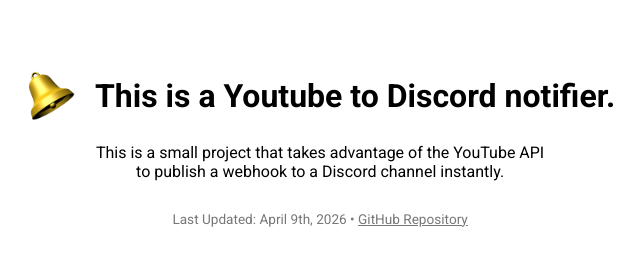
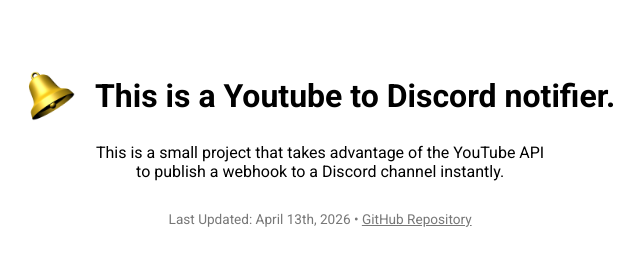
Before and after one commit to mbalalaj10/simple-yt-notifier, a website: page public/index.html in a window 1280 px wide. Shown: the full height of the page, 85-725 px from the left. Drawn offline with Linux system fonts and the light colour scheme.

Commit message:
Update last updated date in index.html

```diff
--- a/public/index.html
+++ b/public/index.html
@@ -76,7 +76,7 @@ UPDATED ON APRIL 9TH 2026.
         </h1>
         <p>This is a small project that takes advantage of the YouTube API <br>to publish a webhook to a Discord channel
             instantly.</p>
-        <p class="bottom-text">Last Updated: April 9th, 2026 •
+        <p class="bottom-text">Last Updated: April 13th, 2026 •
             <a href="https://github.com/mbalalaj10/simple-yt-notifier" target="_blank">GitHub Repository</a>
         </p>
     </div>
```
